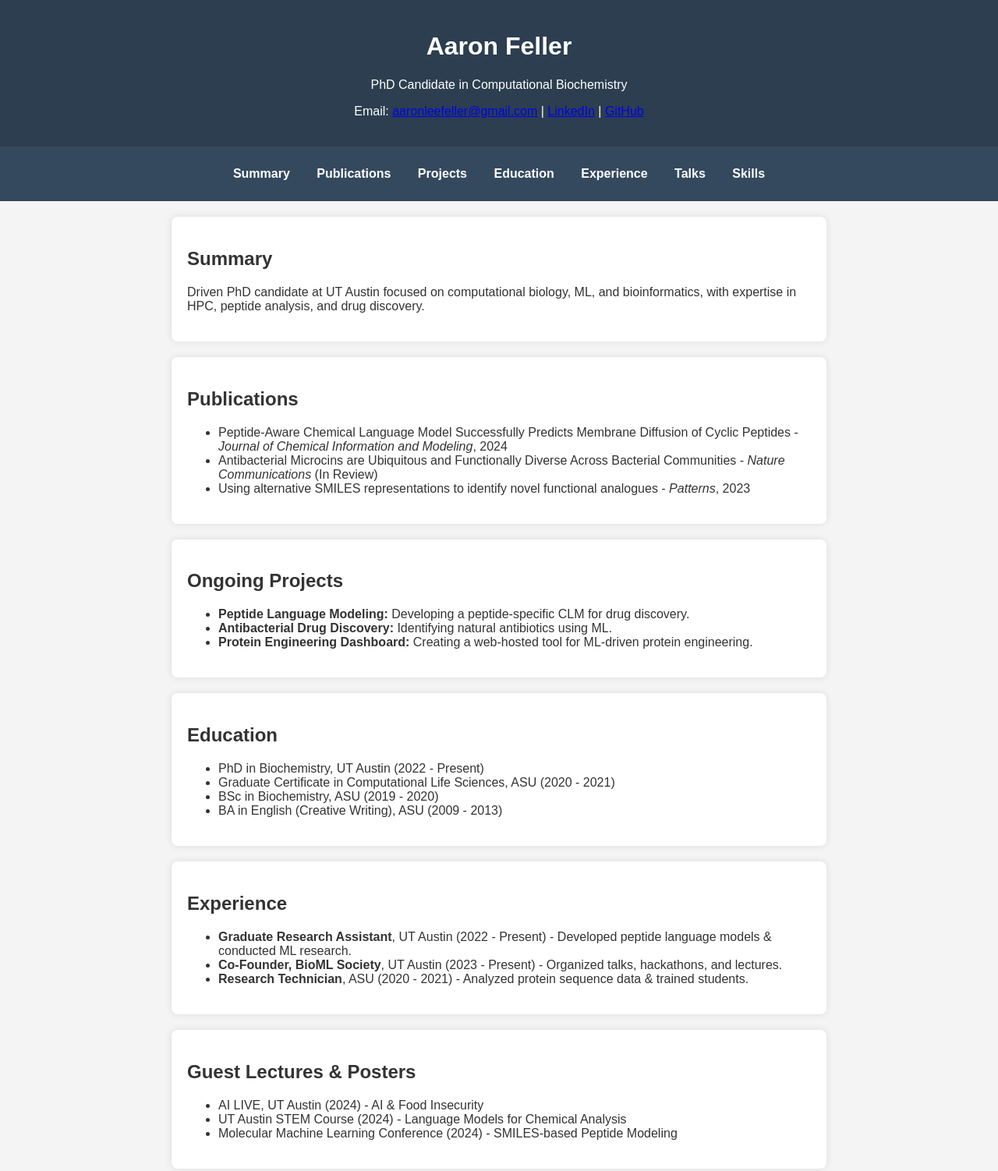
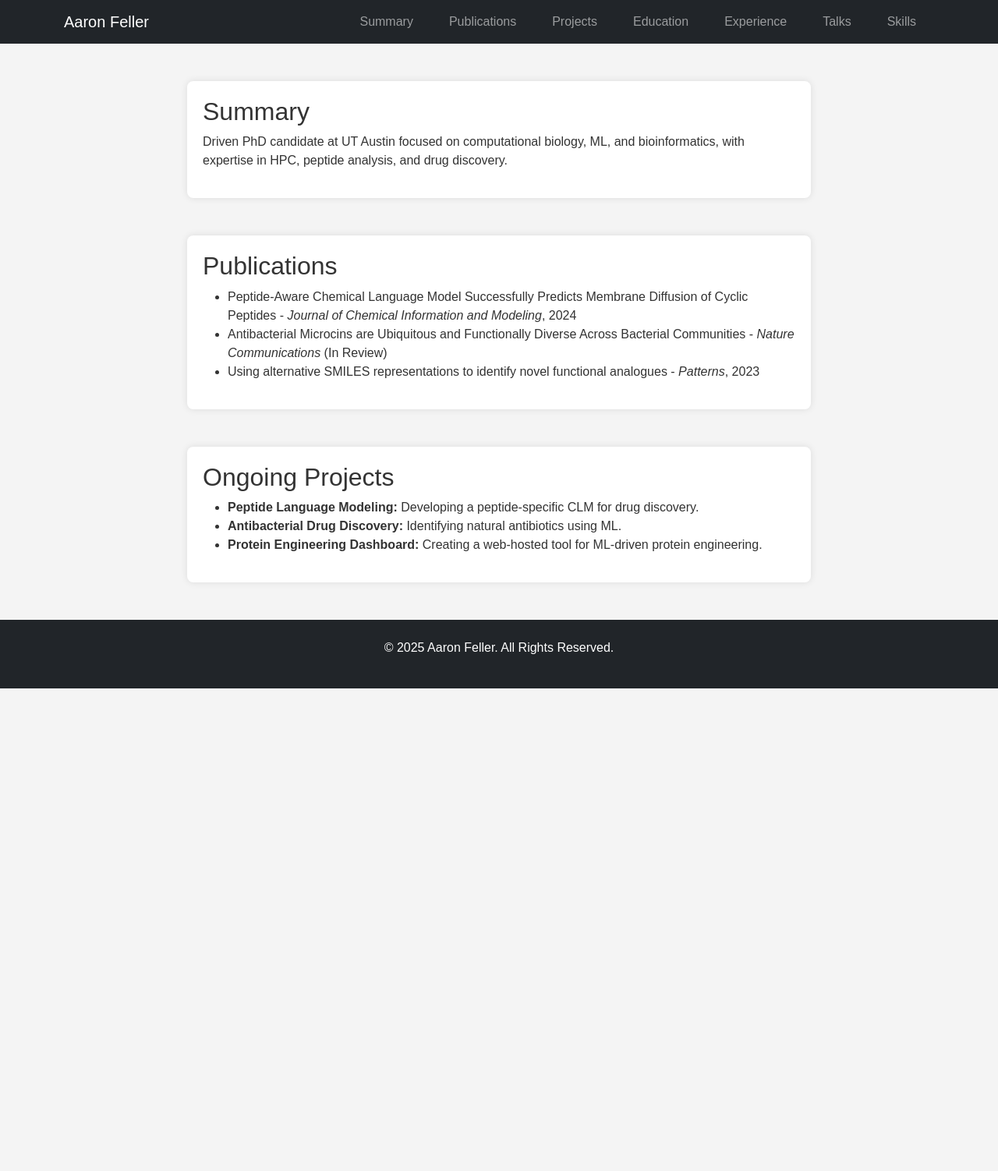
Before and after one commit to AaronFeller/AaronFeller.github.io, a plain HTML site: page index.html in a window 1280 px wide. Shown: the top 1502 px of the page at 78% size. After the commit the page ends 883 px from the top, so only its background shows below. Drawn offline with nearby package versions, Linux system fonts and the light colour scheme.

Commit message:
Update index.html

```diff
--- a/index.html
+++ b/index.html
@@ -4,34 +4,39 @@
     <meta charset="UTF-8">
     <meta name="viewport" content="width=device-width, initial-scale=1.0">
     <title>Aaron Feller | Portfolio</title>
+    <link href="https://cdn.jsdelivr.net/npm/bootstrap@5.3.0/dist/css/bootstrap.min.css" rel="stylesheet">
     <link rel="stylesheet" href="styles.css">
     <script defer src="script.js"></script>
 </head>
 <body>
-    <header>
-        <h1>Aaron Feller</h1>
-        <p>PhD Candidate in Computational Biochemistry</p>
-        <p>Email: <a href="mailto:aaronleefeller@gmail.com">aaronleefeller@gmail.com</a> | <a href="https://linkedin.com/in/aaronleefeller">LinkedIn</a> | <a href="https://github.com/aaronfeller">GitHub</a></p>
-    </header>
-
-    <nav>
-        <ul>
-            <li><a href="#summary">Summary</a></li>
-            <li><a href="#publications">Publications</a></li>
-            <li><a href="#projects">Projects</a></li>
-            <li><a href="#education">Education</a></li>
-            <li><a href="#experience">Experience</a></li>
-            <li><a href="#talks">Talks</a></li>
-            <li><a href="#skills">Skills</a></li>
+    <!-- Navbar -->
+    <nav class="navbar navbar-expand-lg navbar-dark bg-dark">
+        <div class="container">
+            <a class="navbar-brand" href="#">Aaron Feller</a>
+            <button class="navbar-toggler" type="button" data-bs-toggle="collapse" data-bs-target="#navbarNav">
+                <span class="navbar-toggler-icon"></span>
+            </button>
+            <div class="collapse navbar-collapse" id="navbarNav">
+                <ul class="navbar-nav ms-auto">
+                    <li class="nav-item"><a class="nav-link" href="#summary">Summary</a></li>
+                    <li class="nav-item"><a class="nav-link" href="#publications">Publications</a></li>
+                    <li class="nav-item"><a class="nav-link" href="#projects">Projects</a></li>
+                    <li class="nav-item"><a class="nav-link" href="#education">Education</a></li>
+                    <li class="nav-item"><a class="nav-link" href="#experience">Experience</a></li>
+                    <li class="nav-item"><a class="nav-link" href="#talks">Talks</a></li>
+                    <li class="nav-item"><a class="nav-link" href="#skills">Skills</a></li>
                 </ul>
+            </div>
+        </div>
     </nav>
 
-    <section id="summary">
+    <div class="container mt-5">
+        <section id="summary" class="mb-5">
             <h2>Summary</h2>
             <p>Driven PhD candidate at UT Austin focused on computational biology, ML, and bioinformatics, with expertise in HPC, peptide analysis, and drug discovery.</p>
         </section>
 
-    <section id="publications">
+        <section id="publications" class="mb-5">
             <h2>Publications</h2>
             <ul>
                 <li>Peptide-Aware Chemical Language Model Successfully Predicts Membrane Diffusion of Cyclic Peptides - <i>Journal of Chemical Information and Modeling</i>, 2024</li>
@@ -40,7 +45,7 @@
             </ul>
         </section>
 
-    <section id="projects">
+        <section id="projects" class="mb-5">
             <h2>Ongoing Projects</h2>
             <ul>
                 <li><b>Peptide Language Modeling:</b> Developing a peptide-specific CLM for drug discovery.</li>
@@ -48,42 +53,12 @@
                 <li><b>Protein Engineering Dashboard:</b> Creating a web-hosted tool for ML-driven protein engineering.</li>
             </ul>
         </section>
+    </div>
 
-    <section id="education">
-        <h2>Education</h2>
-        <ul>
-            <li>PhD in Biochemistry, UT Austin (2022 - Present)</li>
-            <li>Graduate Certificate in Computational Life Sciences, ASU (2020 - 2021)</li>
-            <li>BSc in Biochemistry, ASU (2019 - 2020)</li>
-            <li>BA in English (Creative Writing), ASU (2009 - 2013)</li>
-        </ul>
-    </section>
-
-    <section id="experience">
-        <h2>Experience</h2>
-        <ul>
-            <li><b>Graduate Research Assistant</b>, UT Austin (2022 - Present) - Developed peptide language models & conducted ML research.</li>
-            <li><b>Co-Founder, BioML Society</b>, UT Austin (2023 - Present) - Organized talks, hackathons, and lectures.</li>
-            <li><b>Research Technician</b>, ASU (2020 - 2021) - Analyzed protein sequence data & trained students.</li>
-        </ul>
-    </section>
-
-    <section id="talks">
-        <h2>Guest Lectures & Posters</h2>
-        <ul>
-            <li>AI LIVE, UT Austin (2024) - AI & Food Insecurity</li>
-            <li>UT Austin STEM Course (2024) - Language Models for Chemical Analysis</li>
-            <li>Molecular Machine Learning Conference (2024) - SMILES-based Peptide Modeling</li>
-        </ul>
-    </section>
-
-    <section id="skills">
-        <h2>Skills</h2>
-        <p>Python, R, Shell Scripting, HPC, PyTorch, Pandas, ML, Bioinformatics, Peptide Modeling</p>
-    </section>
-
-    <footer>
+    <footer class="text-center py-4 bg-dark text-white mt-5">
         <p>&copy; 2025 Aaron Feller. All Rights Reserved.</p>
     </footer>
+
+    <script src="https://cdn.jsdelivr.net/npm/bootstrap@5.3.0/dist/js/bootstrap.bundle.min.js"></script>
 </body>
 </html>
```
Lines whose indentation alone changed are shown as unchanged.
